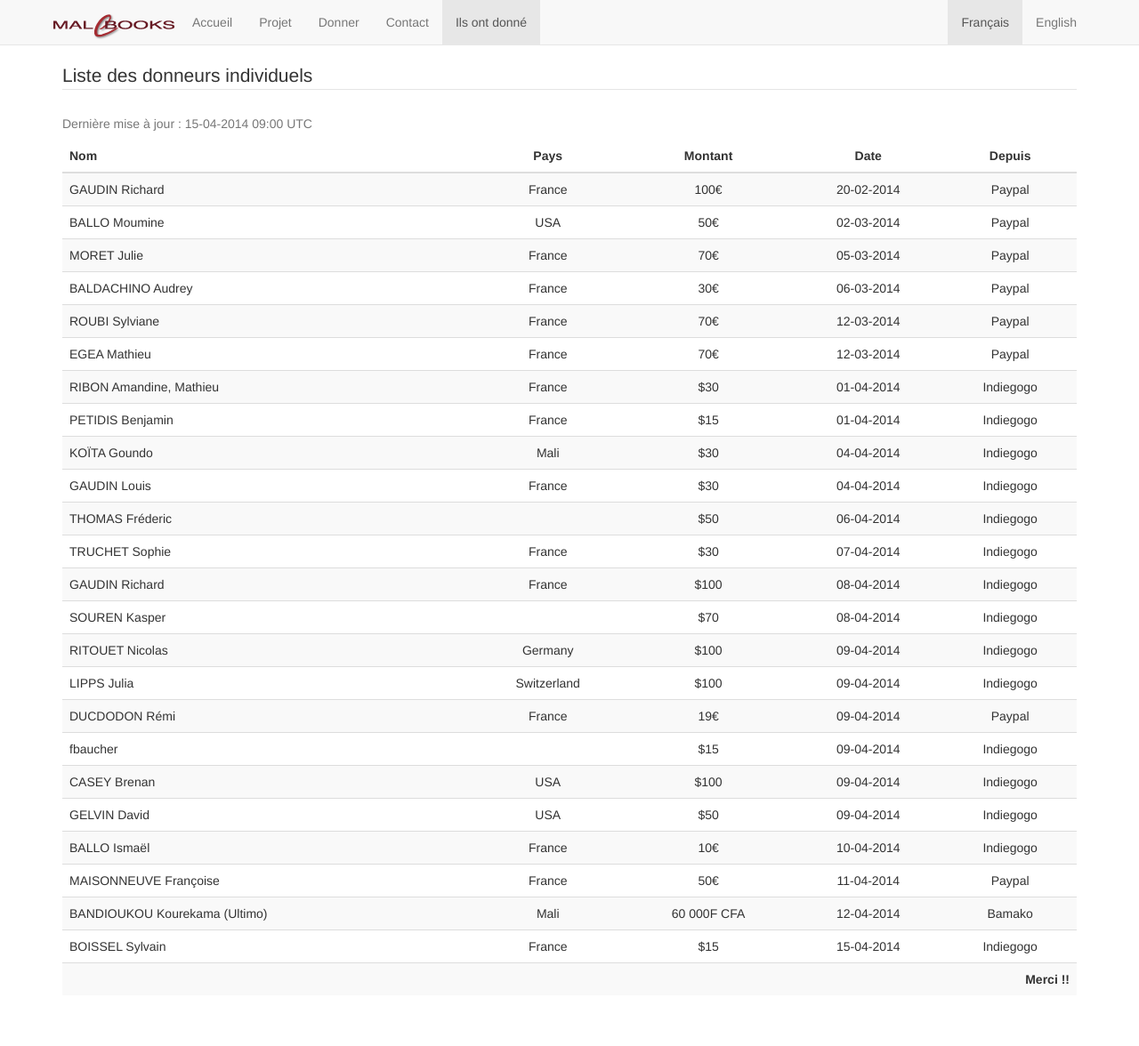
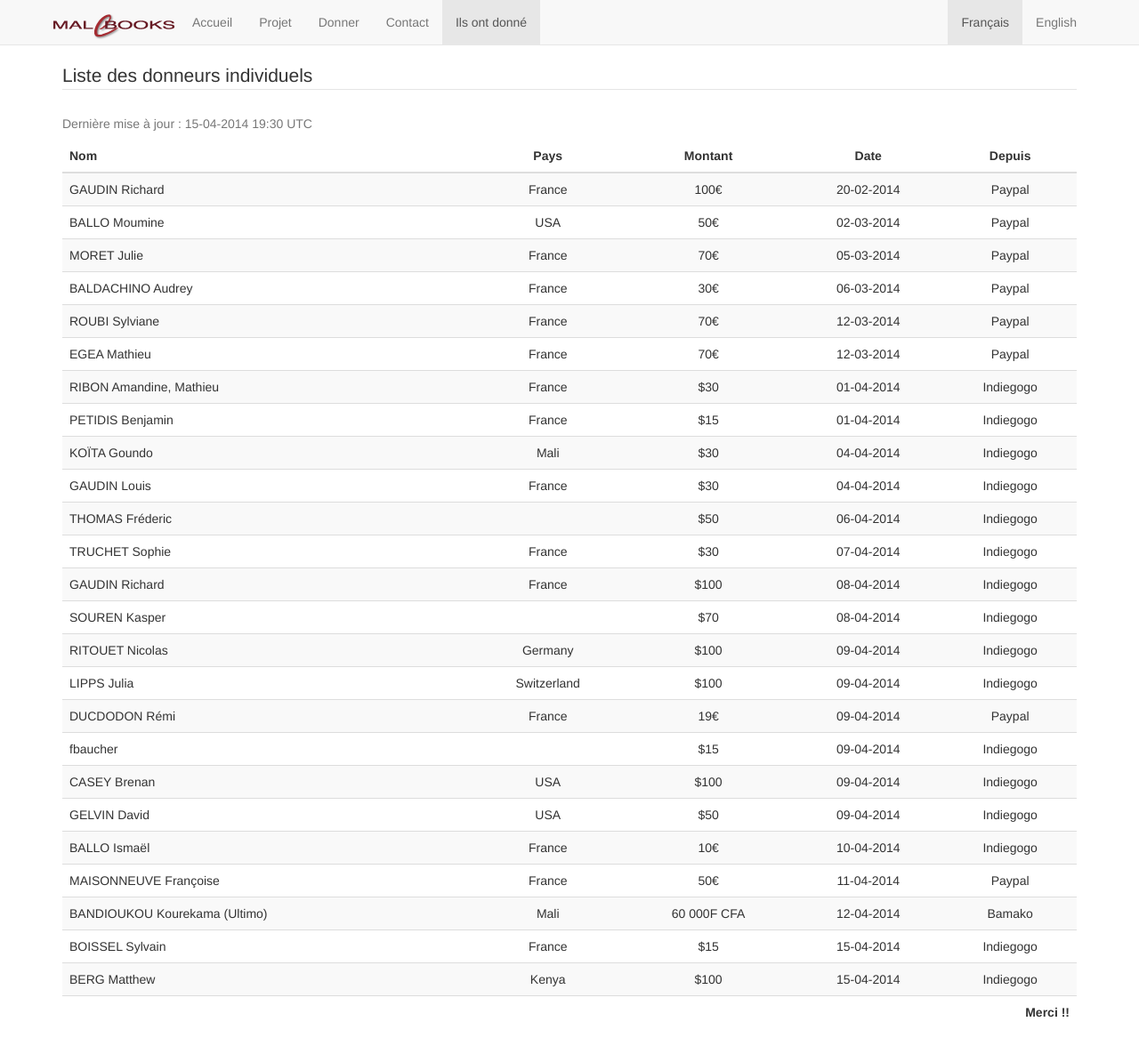
Before and after one commit to HumanESDES/malebooks, a Jekyll site: the page built from donneurs/index.md, in a window 1280 px wide and 1176 px high. Shown: the whole window at 89% size. Built offline with Jekyll 4.4.1, drawn with Linux system fonts in a browser that asks for light colours; nearby versions of some CDN libraries; Markdown is read by kramdown in place of the engine named in the settings.

Commit message:
Update donors.html

```diff
--- a/_includes/donors.html
+++ b/_includes/donors.html
@@ -1,5 +1,5 @@
 <table class="table table-striped budget">
-    <caption>{% if page.lang == 'en' %}Updated on:{% else %}Dernière mise à jour :{% endif %} 15-04-2014 09:00 UTC</caption>
+    <caption>{% if page.lang == 'en' %}Updated on:{% else %}Dernière mise à jour :{% endif %} 15-04-2014 19:30 UTC</caption>
     <thead>
         <legend>{% if page.lang == 'en' %}List of all individual donors{% else %}Liste des donneurs individuels{% endif %}</legend>
         <tr><th>{% if page.lang == 'en' %}Name{% else %}Nom{% endif %}</th><th>{% if page.lang == 'en' %}Country{% else %}Pays{% endif %}</th><th>{% if page.lang == 'en' %}Amount{% else %}Montant{% endif %}</th><th>{% if page.lang == 'en' %}Date{% else %}Date{% endif %}</th><th>{% if page.lang == 'en' %}From{% else %}Depuis{% endif %}</th></tr>
@@ -29,6 +29,7 @@
         <tr><td>MAISONNEUVE Françoise</td><td>France</td><td>50€</td><td>11-04-2014</td><td>Paypal</td></tr>
         <tr><td>BANDIOUKOU Kourekama (Ultimo)</td><td>Mali</td><td>60 000F CFA</td><td>12-04-2014</td><td>Bamako</td></tr>
         <tr><td>BOISSEL Sylvain</td><td>France</td><td>$15</td><td>15-04-2014</td><td>Indiegogo</td></tr>
+        <tr><td>BERG Matthew</td><td>Kenya</td><td>$100</td><td>15-04-2014</td><td>Indiegogo</td></tr>
         <tr><td colspan="5">{% if page.lang == 'en' %}Thank You !!{% else %}Merci !!{% endif %}</td></tr>
     </tbody>
 </table>
```
